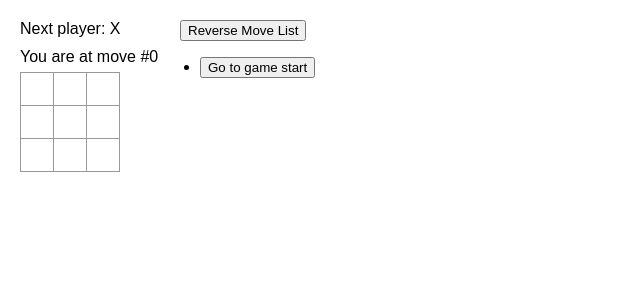
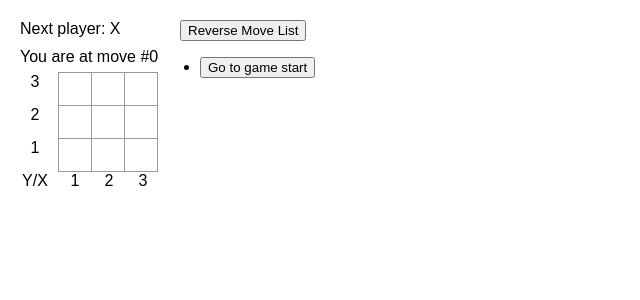
Before and after one commit to tomrfitz/tictactoe, a React (Create React App) app in the folder src/: page / in a window 1280 px wide. Shown: the top 300 px of the page, without its empty margins (0-640 px from the left). Built offline with nearby package versions, Linux system fonts and the light colour scheme.

Commit message:
add cartesian coord labels to board

```diff
--- a/src/App.tsx
+++ b/src/App.tsx
@@ -83,7 +83,20 @@ function Board({
     <>
       <div className="status">{status}</div>
       <div className="currentMove">You are at move #{currentMove}</div>
-      <div>{rows}</div>
+      <div className="board">
+        <div className="yCoords">
+          <div className="yCoord">3</div>
+          <div className="yCoord">2</div>
+          <div className="yCoord">1</div>
+        </div>
+        <div className="rows">{rows}</div>
+        <div className="coordLabel">Y/X</div>
+        <div className="xCoords">
+          <div className="xCoord">1</div>
+          <div className="xCoord">2</div>
+          <div className="xCoord">3</div>
+        </div>
+      </div>
     </>
   );
 }
```
